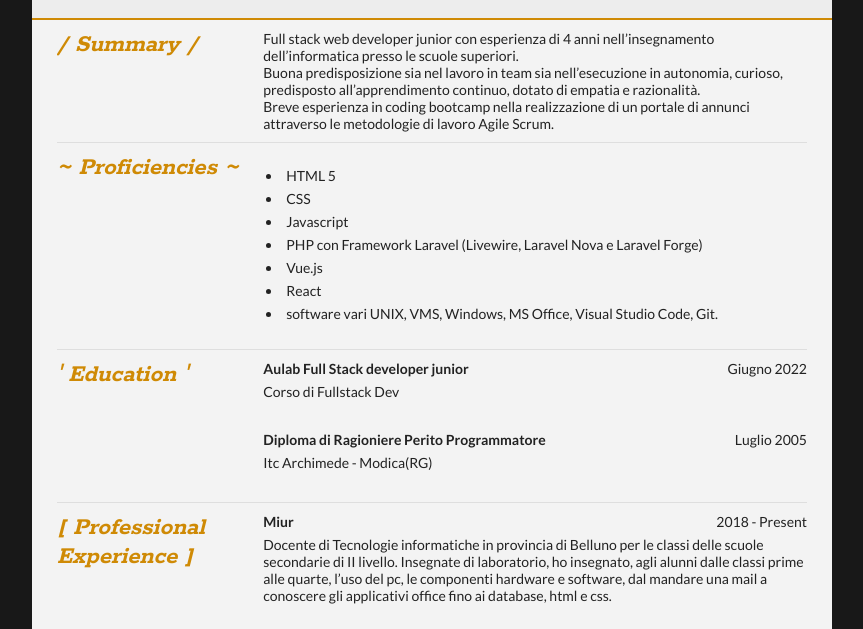
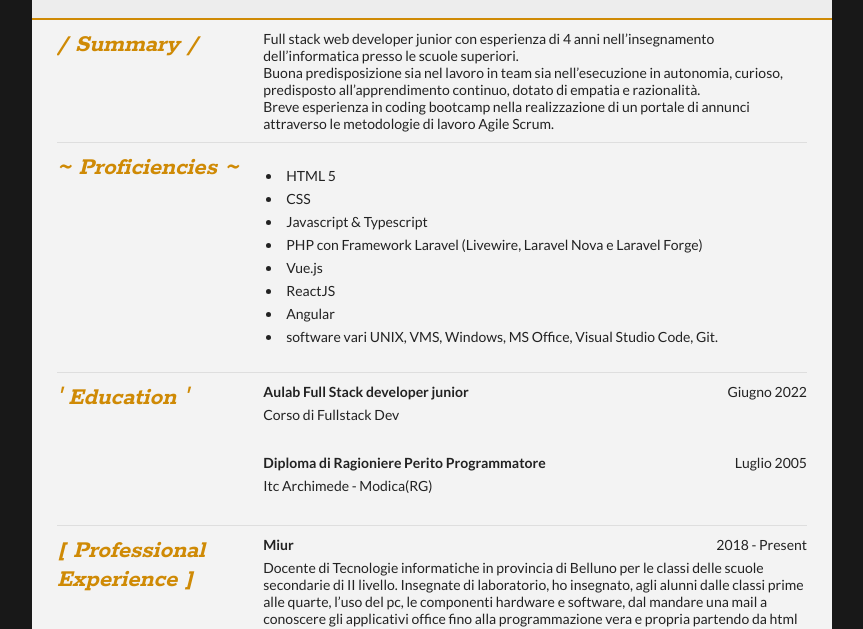
Before and after one commit to makiumjs/.github.io, a plain HTML site: page index.html in a window 1280 px wide. Shown: the part 170-799 px from the top of the page, without its empty margins (208-1071 px from the left). Drawn offline with Linux system fonts and the light colour scheme.

Commit message:
added Angular

```diff
--- a/index.html
+++ b/index.html
@@ -56,10 +56,11 @@
 					<ul class="executiveSummary">
 						<li>HTML 5</li>
                         <li>CSS</li>
-						<li>Javascript  </li>
+						<li>Javascript & Typescript</li>
                         <li>PHP con Framework Laravel (Livewire, Laravel Nova e Laravel Forge) </li>
                         <li>Vue.js</li>
-                        <li>React</li>
+                        <li>ReactJS</li>
+						<li>Angular</li>
                         <li>software vari UNIX, VMS, Windows, MS Office, Visual Studio Code, Git.</li>
 
 					</ul>
@@ -103,7 +104,7 @@
 				<article>
 					<span class="contentHeader">Miur</span>
 					<span class="contentDate">2018 - Present</span>
-					<p class="subDetails">Docente di Tecnologie informatiche in provincia di Belluno per le classi delle scuole secondarie di II livello. Insegnate di laboratorio, ho insegnato, agli alunni dalle classi prime alle quarte, l’uso del pc, le componenti hardware e software, dal mandare una mail a conoscere gli applicativi office fino ai database, html e css.</p>
+					<p class="subDetails">Docente di Tecnologie informatiche in provincia di Belluno per le classi delle scuole secondarie di II livello. Insegnate di laboratorio, ho insegnato, agli alunni dalle classi prime alle quarte, l’uso del pc, le componenti hardware e software, dal mandare una mail a conoscere gli applicativi office fino alla programmazione vera e propria partendo da html e css fino a linguaggi piu' complessi.</p>
 
 				</article>
 				<br />
```
